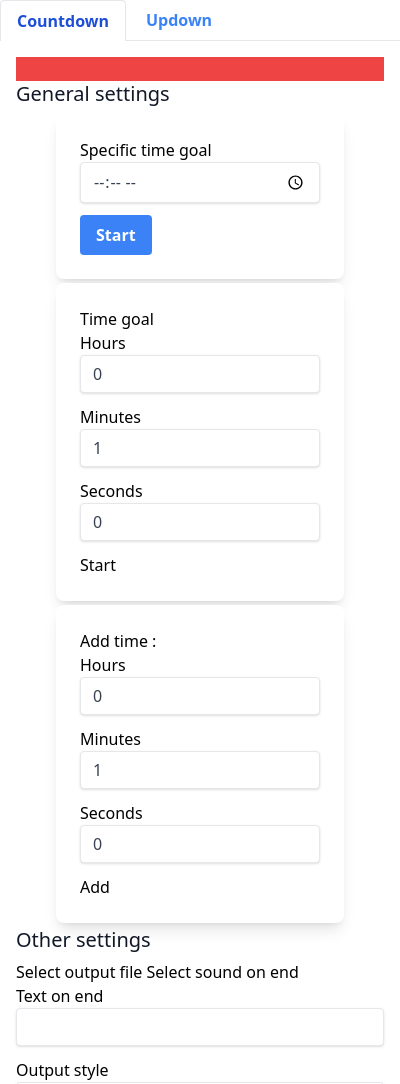
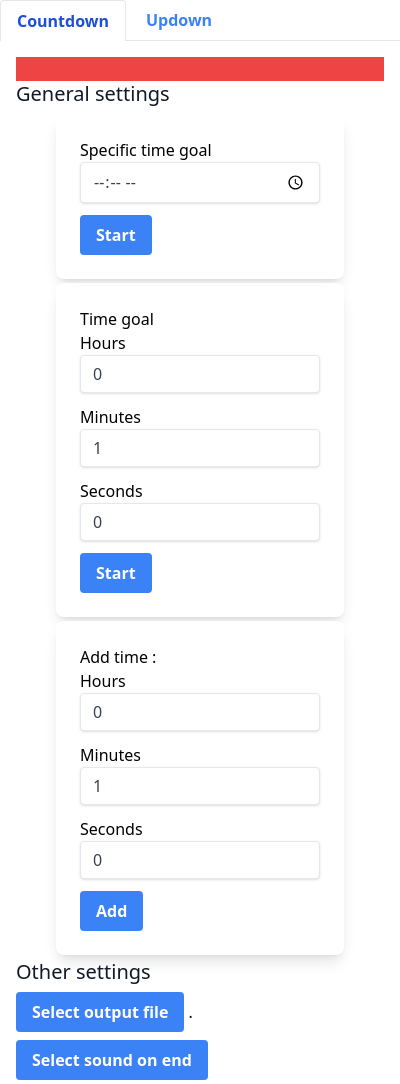
Before and after one commit to fsioni/StreamTimer-ElectronJS, an Electron app: page public/index.html in a window 400 px wide. Shown: the top 1084 px of the page. Drawn offline with Linux system fonts and the light colour scheme.

Commit message:
Adding missing style to buttons

```diff
--- a/public/index.html
+++ b/public/index.html
@@ -54,8 +54,11 @@
                         <input class="shadow appearance-none border rounded w-full py-2 px-3 text-gray-700 mb-3 leading-tight focus:outline-none focus:shadow-outline"
                                id="timeGoalSeconds" max="59" min="0" type="number" value="0">
                     </div>
-                    <button id="btnStartTimer">Start</button>
-                    <button hidden id="btResumeStopTimer"></button>
+                    <button class="button bg-blue-500 hover:bg-blue-700 text-white font-bold py-2 px-4 rounded"
+                            id="btnStartTimer">Start
+                    </button>
+                    <button class="button bg-red-500 hover:bg-red-700 text-white font-bold py-2 px-4 rounded" hidden
+                            id="btResumeStopTimer"></button>
                 </div>
             </div>
         </div>
@@ -75,7 +78,9 @@
                 <label for="timeAddSeconds">Seconds</label>
                 <input class="shadow appearance-none border rounded w-full py-2 px-3 text-gray-700 mb-3 leading-tight focus:outline-none focus:shadow-outline"
                        id="timeAddSeconds" max="59" min="0" type="number" value="0">
-                <button id="btnAddTime">Add</button>
+                <button class="button bg-blue-500 hover:bg-blue-700 text-white font-bold py-2 px-4 rounded"
+                        id="btnAddTime">Add
+                </button>
             </div>
         </div>
     </div>
@@ -83,8 +88,14 @@
 
     <h5 class="text-gray-900 text-xl leading-tight font-medium mb-2">Other settings</h5>
 
-    <button id="btnSelectFile">Select output file</button>
-    <button id="btnSelectSound">Select sound on end</button>
+    <button class="button bg-blue-500 hover:bg-blue-700 text-white font-bold py-2 px-4 rounded" id="btnSelectFile">
+        Select output file
+    </button>
+    .
+    <button class="button bg-blue-500 hover:bg-blue-700 text-white font-bold py-2 px-4 rounded my-2"
+            id="btnSelectSound">
+        Select sound on end
+    </button>
     <div id="TextOnEnd">
         <label for="txtTextOnEnd">Text on end</label><br>
         <input class="shadow appearance-none border rounded w-full py-2 px-3 text-gray-700 mb-3 leading-tight focus:outline-none focus:shadow-outline"
```
Also changed, not shown: public/styles.css.
